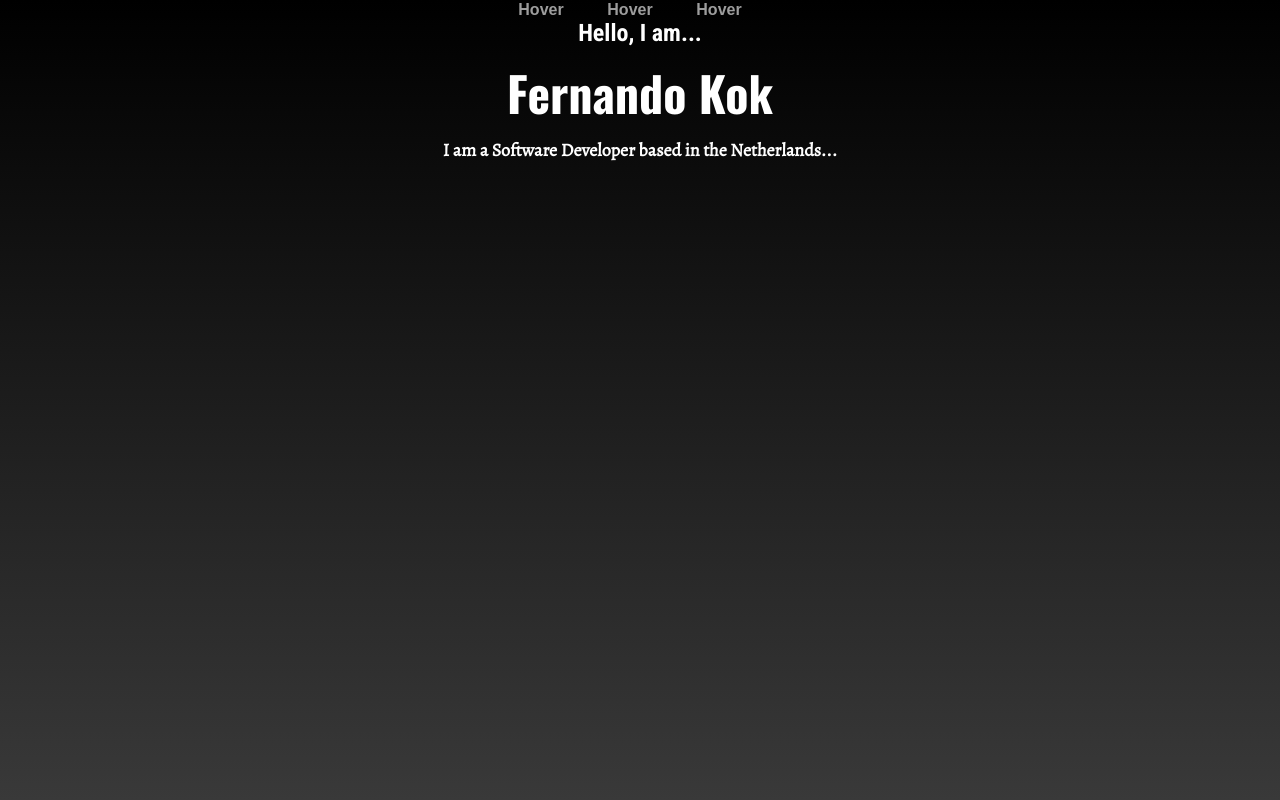
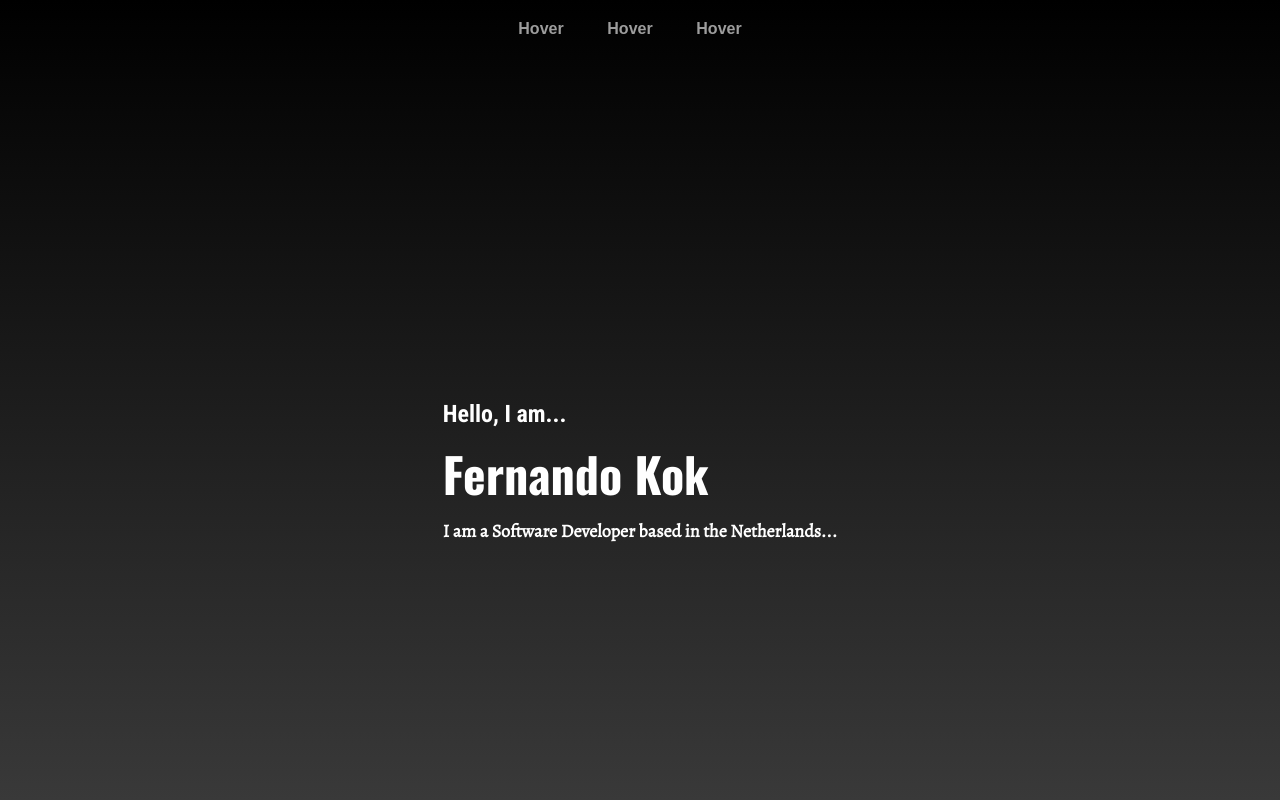
Before and after one commit to Ferandokok/PortfolioWebsite, a plain HTML site: page index.HTML in a window 1280 px wide. Shown: the top 800 px of the page. Drawn offline with nearby package versions, Linux system fonts and the light colour scheme.

Commit message:
fixed first page

```diff
--- a/Style/theme.css
+++ b/Style/theme.css
@@ -35,6 +35,7 @@ body {
     color: rgb(157, 157, 157);
     font-size: 16px;
     margin-right: 20px;
+    margin-top: 20px;
     cursor: pointer;
     font-weight: bold;
     width: 65px;
@@ -65,12 +66,15 @@ body {
     flex-wrap: wrap;
 } */
 .title{
-    display: flex;
-    justify-content: center;
-    align-items: center;
+    display: block;
+    position: relative;
+    padding-bottom: 2rem;
+    padding-top: 1rem;
+    max-width: 1150px;
+    margin: auto;
 }
 .TitleBox {
-    text-align: center;
+    text-align: left;
     color: white;
     max-width: 800px;
     padding: 0 20px;
@@ -99,7 +103,7 @@ body {
     display: flex;
     justify-content: center;
     flex-wrap: wrap;
-    background-color: #0E8388;
+    background-color: #323232;
     padding: 50px;
 }
 
```
Also changed, not shown: index.HTML (+0 -1 lines).
